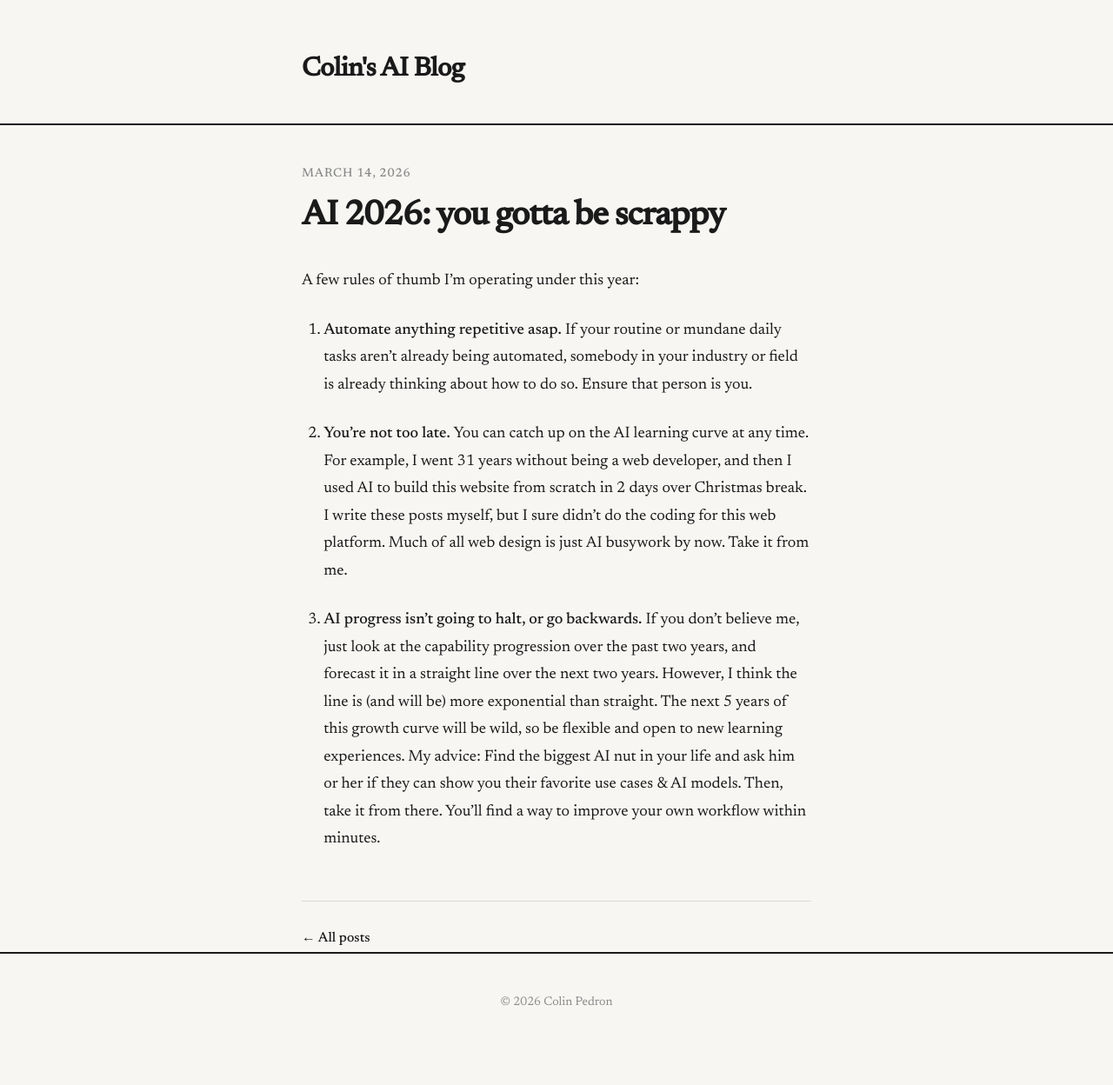
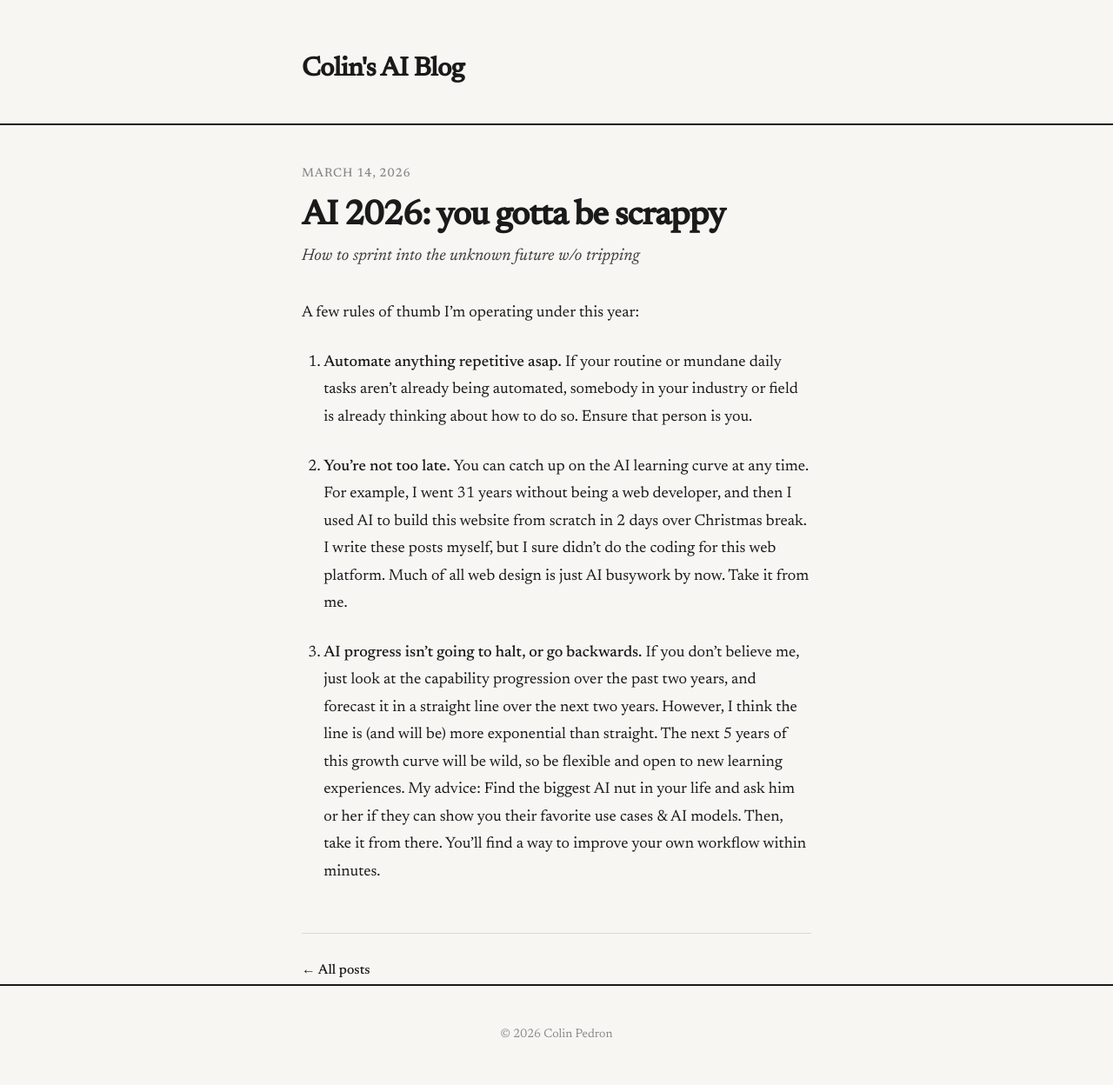
Before and after one commit to cpedron50-novaspear/colinpedron-site, a Jekyll site: the page built from _posts/2026-03-14-ai-2026-you-gotta-be-scrappy.md, in a window 1280 px wide. Shown: the whole page at 87% size. Built offline with Jekyll 4.4.1, drawn with Linux system fonts in a browser that asks for light colours; before the commit the page ends 1210 px from its top, so only the background shows below that.

Commit message:
Update 2026-03-14-ai-2026-you-gotta-be-scrappy.md

```diff
--- a/_posts/2026-03-14-ai-2026-you-gotta-be-scrappy.md
+++ b/_posts/2026-03-14-ai-2026-you-gotta-be-scrappy.md
@@ -1,6 +1,7 @@
 ---
 layout: post
 title: "AI 2026: you gotta be scrappy"
+subtitle: "How to sprint into the unknown future w/o tripping"
 date: 2026-03-14
 ---
 
```
